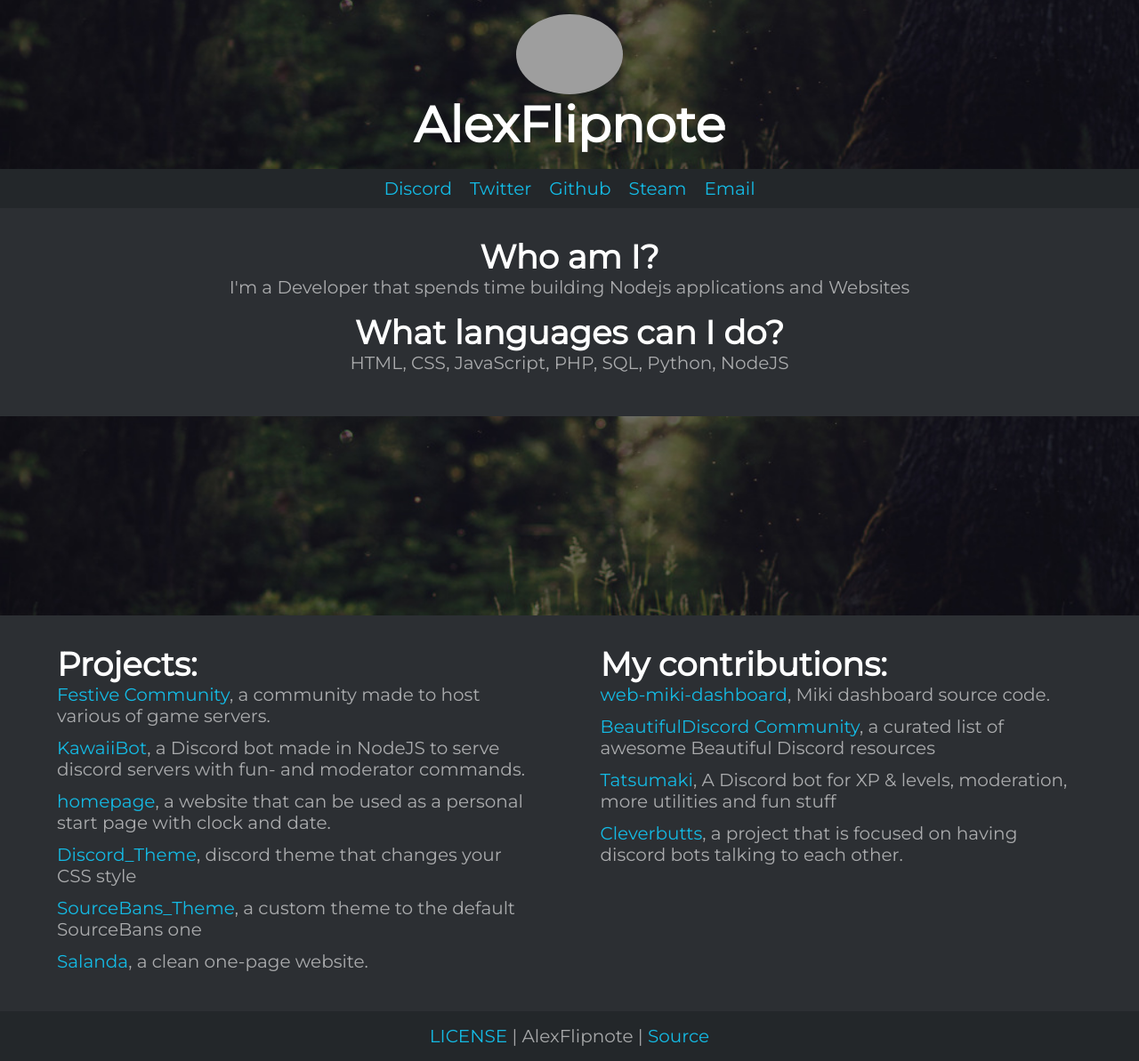
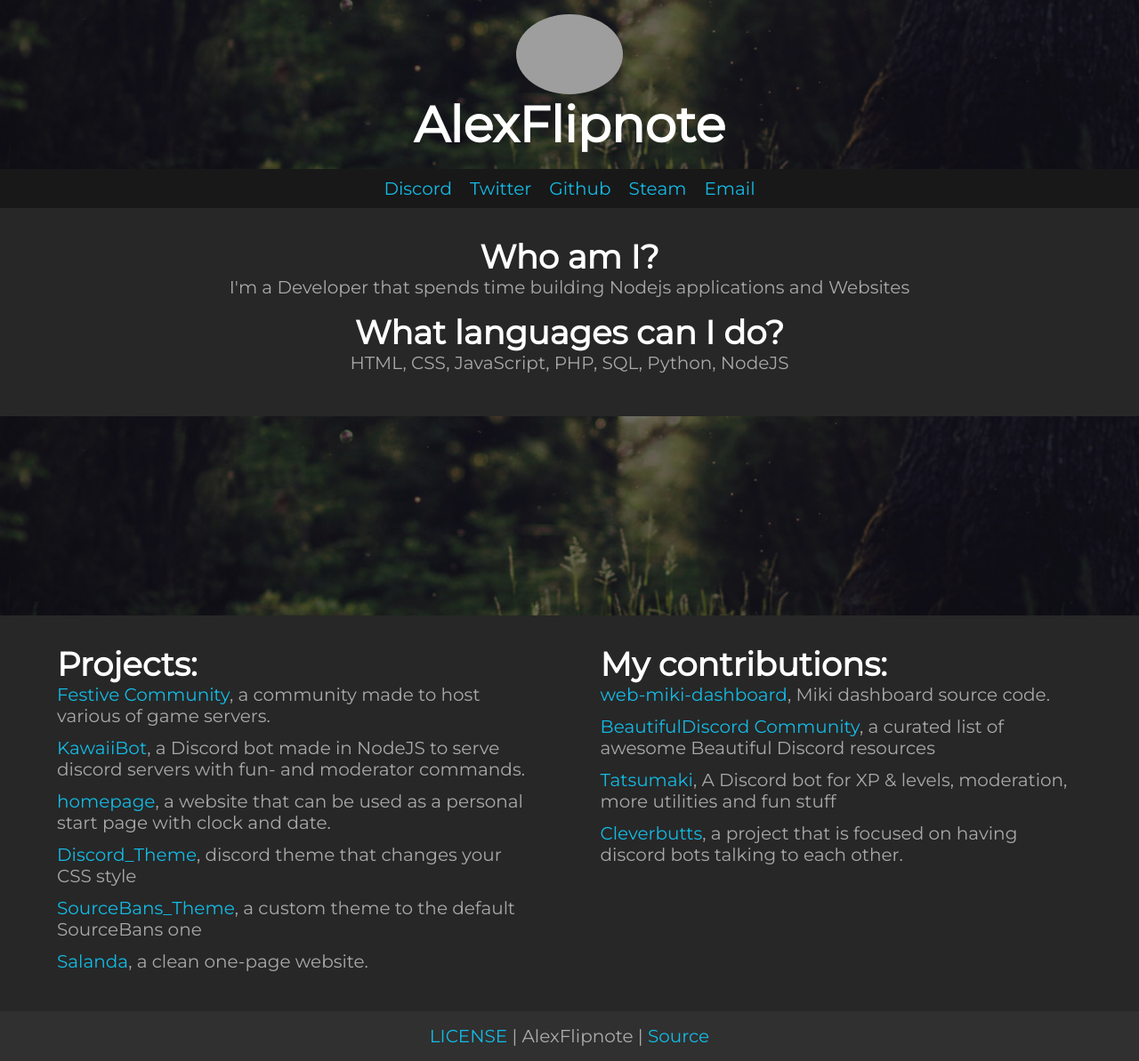
Before and after one commit to AlexFlipnote/alexflipnote.github.io, a PHP site: page / in a window 1280 px wide. Shown: the whole page at 89% size. Run offline with PHP 8.4, Linux system fonts and the light colour scheme; grey boxes are pictures that could not be loaded.

Commit message:
Re-colours

```diff
--- a/assets/css/index.css
+++ b/assets/css/index.css
@@ -9,7 +9,7 @@ a, html, body, h1, h2, h3, h4, h5, p {
   font-family: 'Montserrat', sans-serif;
 }
 
-body { background: #2C2F33; animation: onload 600ms ease-in-out; }
+body { background: #272727; animation: onload 600ms ease-in-out; }
 main { display:flex; flex-direction: column; align-items: center; }
 b, a { color: #14BAE4; }
 b, a, p { font-size: 20px; }
@@ -38,7 +38,7 @@ p { color: rgba(255, 255, 255, 0.6); }
   display: flex;
   align-items: center;
   justify-content: center;
-  background: #23272A;
+  background: #181818;
   width: 100%;
 }
 
@@ -75,7 +75,7 @@ footer {
   padding-top: 1rem; padding-bottom: 1rem;
   width: 100%;
   text-align: center;
-  background: #23272A;
+  background: #303030;
 }
 
 /* Responsive */
```
